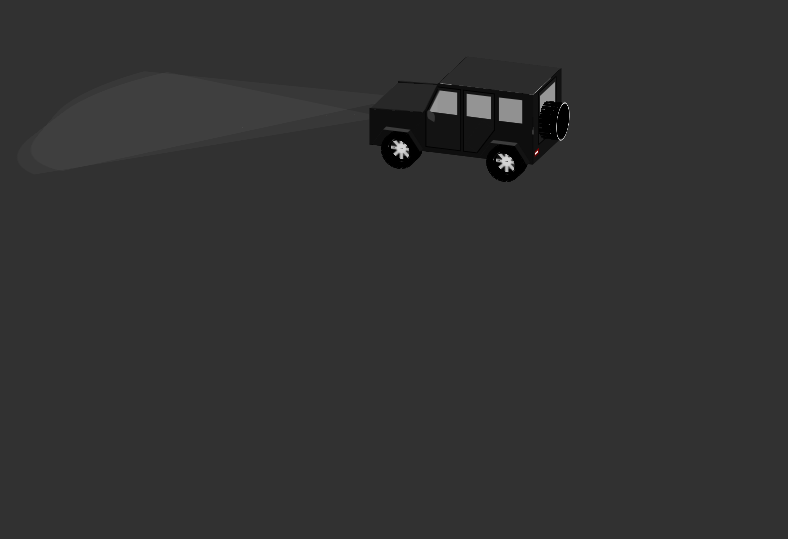
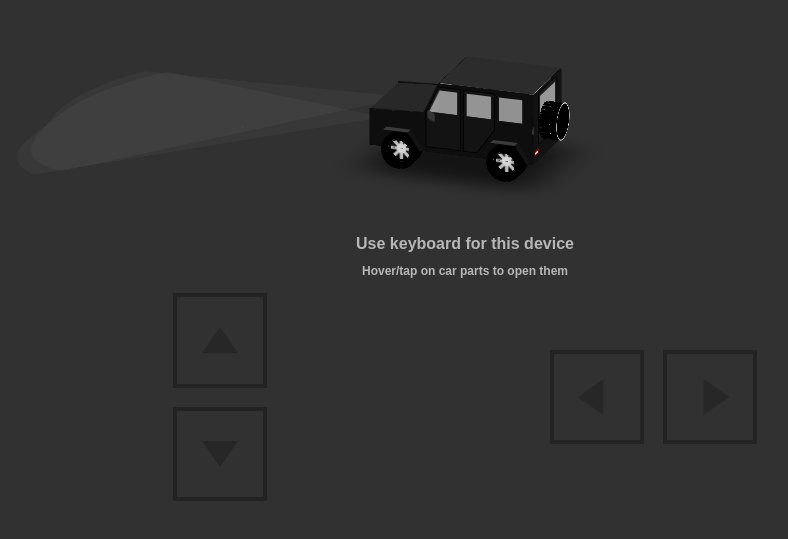
Before and after one commit to SabaKoberidze/HTML-car-with-react, a React (Vite) app in the folder 3dCars/: page / in a window 1280 px wide. Shown: the part 259-798 px from the top of the page, without its empty margins (175-963 px from the left). Built offline with nearby package versions, Linux system fonts and the light colour scheme.

Commit message:
added ui

```diff
--- a/3dCars/src/App.tsx
+++ b/3dCars/src/App.tsx
@@ -1,10 +1,14 @@
 import './App.scss'
 import GWagon from './components/gWagon/gWagon.tsx'
+import Ui from './components/Ui/ui.tsx'
 
 function App() {
 
   return (
+  <>
     <GWagon/>
+    <Ui/>
+  </>
   )
 }
 
--- /dev/null
+++ b/3dCars/src/components/Ui/ui.scss
@@ -0,0 +1,111 @@
+.ui{
+    position: absolute;
+    bottom: 5%;
+    left: 50%; width: 100vw;
+    max-width: 600px;
+    transform: translateX(-50%);
+    .hints{
+        width: 100%;
+        display: flex;
+        align-items: center;
+        justify-content: center;
+        gap: 3mm;
+        padding: 4mm 0;
+        font-size: 16px;
+flex-direction: column;
+color: rgba(255, 255, 255, 0.651);
+font-family: sans-serif;
+font-weight: bold;
+.hint2{
+
+    font-size: 12px;
+}
+.hint1{
+    @media (pointer:coarse) {
+        display: none;
+    }
+}
+    }
+    .indicators{
+        display: flex;
+        align-items: center;
+        justify-content: space-between;
+       width: 100%;
+        padding: 0 2mm;
+            .vertical{
+                display: flex;
+                flex-direction: column;
+                gap: 5mm;
+                div{
+                    cursor: pointer;
+                    width: 25mm;
+                    height: 25mm;
+                    background-color: rgba(0, 0, 0, 0);
+                    border: 4px solid rgba(0, 0, 0, 0.293);
+                    position: relative;
+                    transition: 100ms;
+                    &::before{
+                        content: '';
+                        position: absolute;
+                        left: 50%;
+                        top: 50%;
+                        transform: translate(-50%, -50%);
+                        width: 0;
+                        height: 0;
+                        border-left: 5mm solid transparent;
+                        border-right: 5mm solid transparent;
+                        border-bottom: 7mm solid rgba(0, 0, 0, 0.196);
+                    }
+                    &.ArrowDown{
+                        &::before{
+
+                            transform: translate(-50%, -50%) rotate(180deg);
+                        }
+                    }
+                    &.ArrowUp.active, &.ArrowDown.active {
+                        background-color: #ffffff31;
+                    }
+                }
+
+            }
+            .horizontal{
+                display: flex;
+                gap: 5mm;
+                justify-content: center;
+                align-items: center;
+                div{
+                    cursor: pointer;
+                    border: 4px solid rgba(0, 0, 0, 0.293);
+                    min-width: 25mm;
+                    height: 25mm;
+                    position: relative;
+                    transition: 100ms;
+                    &::before{
+                        content: '';
+                        position: absolute;
+                        left: 50%;
+                        top: 50%;
+                        width: 0;
+                        height: 0;
+                        transform: translate(-25%, -50%);
+                        border-top: 5mm solid transparent;
+                        border-bottom: 5mm solid transparent;
+                        border-left: 7mm solid rgba(0, 0, 0, 0.196);
+                    }
+                    &.ArrowLeft{
+                        &::before{
+                            border: 0;
+                            border-top: 5mm solid transparent;
+                            border-bottom: 5mm solid transparent;
+                            border-right: 7mm solid rgba(0, 0, 0, 0.196);
+                            transform: translate(-75%, -50%);
+                        }
+                    }
+                    &.ArrowLeft.active, &.ArrowRight.active {
+                        background-color: #ffffff31;
+                    }
+                }
+            }
+        }
+
+}
--- /dev/null
+++ b/3dCars/src/components/Ui/ui.tsx
@@ -0,0 +1,112 @@
+import './ui.scss';
+import React, { useState, useEffect } from 'react';
+
+const Ui = () => {
+  const [activeKeys, setActiveKeys] = useState<string[]>([]);
+
+  useEffect(() => {
+    const handleKeyDown = (event: KeyboardEvent) => {
+      const key = event.key;
+      if (!activeKeys.includes(key)) {
+        setActiveKeys((prevKeys) => [...prevKeys, key]);
+        const button = document.querySelector(`.${key}`) as HTMLElement;
+        if (button) button.classList.add('active');
+      }
+    };
+
+    const handleKeyUp = (event: KeyboardEvent) => {
+      const key = event.key;
+      if (activeKeys.includes(key)) {
+        setActiveKeys((prevKeys) => prevKeys.filter((k) => k !== key));
+        const button = document.querySelector(`.${key}`) as HTMLElement;
+        if (button) button.classList.remove('active');
+      }
+    };
+
+    window.addEventListener('keydown', handleKeyDown);
+    window.addEventListener('keyup', handleKeyUp);
+
+    return () => {
+      window.removeEventListener('keydown', handleKeyDown);
+      window.removeEventListener('keyup', handleKeyUp);
+    };
+  }, [activeKeys]);
+
+  const handleMouseDown = (key: string) => {
+    if (!activeKeys.includes(key)) {
+      setActiveKeys((prevKeys) => [...prevKeys, key]);
+      simulateKeyPress(key);
+      const button = document.querySelector(`.${key}`) as HTMLElement;
+      if (button) button.classList.add('active');
+    }
+  };
+
+  const handleMouseUp = (key: string) => {
+    if (activeKeys.includes(key)) {
+      setActiveKeys((prevKeys) => prevKeys.filter((k) => k !== key));
+      simulateKeyRelease(key);
+      const button = document.querySelector(`.${key}`) as HTMLElement;
+      if (button) button.classList.remove('active');
+    }
+  };
+
+  const handleMouseLeave = (key: string) => {
+    if (activeKeys.includes(key)) {
+      setActiveKeys((prevKeys) => prevKeys.filter((k) => k !== key));
+      simulateKeyRelease(key);
+      const button = document.querySelector(`.${key}`) as HTMLElement;
+      if (button) button.classList.remove('active');
+    }
+  };
+
+  const simulateKeyPress = (key: string) => {
+    const event = new KeyboardEvent('keydown', { key });
+    window.dispatchEvent(event);
+  };
+
+  const simulateKeyRelease = (key: string) => {
+    const event = new KeyboardEvent('keyup', { key });
+    window.dispatchEvent(event);
+  };
+
+  return (
+    <div className='ui'>
+      <div className='hints'>
+        <p className='hint1'>Use keyboard for this device</p>
+        <p className='hint2'>Hover/tap on car parts to open them</p>
+      </div>
+      <div className='indicators'>
+        <div className='vertical'>
+          <div
+            className='ArrowUp'
+            onMouseDown={() => handleMouseDown('ArrowUp')}
+            onMouseUp={() => handleMouseUp('ArrowUp')}
+            onMouseLeave={() => handleMouseLeave('ArrowUp')}
+          ></div>
+          <div
+            className='ArrowDown'
+            onMouseDown={() => handleMouseDown('ArrowDown')}
+            onMouseUp={() => handleMouseUp('ArrowDown')}
+            onMouseLeave={() => handleMouseLeave('ArrowDown')}
+          ></div>
+        </div>
+        <div className='horizontal'>
+          <div
+            className='ArrowLeft'
+            onMouseDown={() => handleMouseDown('ArrowLeft')}
+            onMouseUp={() => handleMouseUp('ArrowLeft')}
+            onMouseLeave={() => handleMouseLeave('ArrowLeft')}
+          ></div>
+          <div
+            className='ArrowRight'
+            onMouseDown={() => handleMouseDown('ArrowRight')}
+            onMouseUp={() => handleMouseUp('ArrowRight')}
+            onMouseLeave={() => handleMouseLeave('ArrowRight')}
+          ></div>
+        </div>
+      </div>
+    </div>
+  );
+};
+
+export default Ui;
--- a/3dCars/src/components/gWagon/gWagonStyle.scss
+++ b/3dCars/src/components/gWagon/gWagonStyle.scss
@@ -12,7 +12,18 @@
     height: 46.06mm;
     background-color: rgb(0, 0, 0);
     transform-style: preserve-3d;
-    //transform: rotateX(-110deg) rotateZ(50deg) translateY(0);
+    &::before{
+      content: '';
+      width: 50%;
+      height: 50%;
+      left: 50%;
+      top: 50%;
+      position: absolute;
+      background-color: rgba(0, 0, 0, 0.6);
+      transform-style: preserve-3d;
+      transform:translateX(-50%) translateY(-50%)  translateZ(5mm);
+      box-shadow: 0 1mm 10mm 12mm rgba(0, 0, 0, 0.6);
+    }
     .back{
       height: 19.69mm;
       width: 21.87mm;
```
Also changed, not shown: 1 other file (tests, documents, lock files or other folders).
